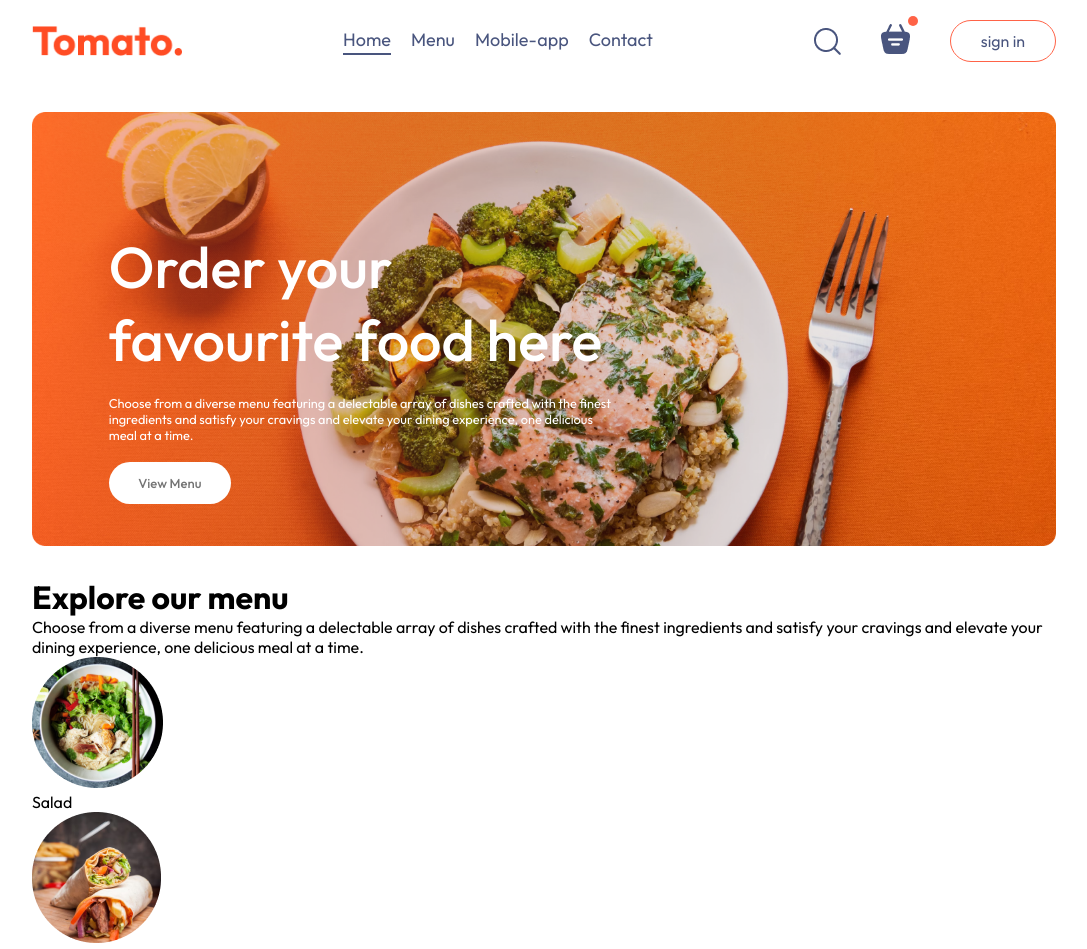
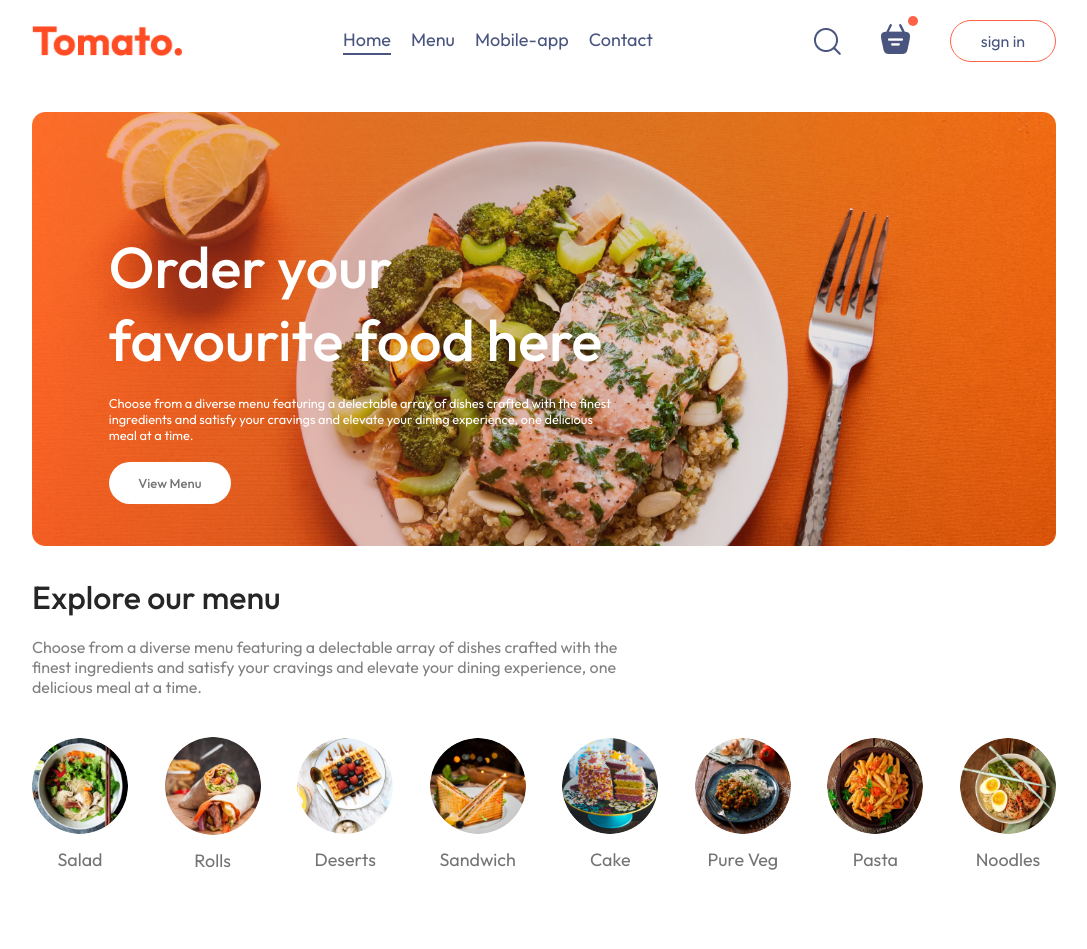
Before and after one commit to Vaibhav-kesarwani/Food-delivery-website, a React (Vite) app in the folder frontend/: page / in a window 1280 px wide. Shown: the top 949 px of the page, without its empty margins (96-1183 px from the left). After the commit the page ends 892 px from the top, so only its background shows below. Built offline with nearby package versions, Linux system fonts and the light colour scheme.

Commit message:
styled the explore menu

```diff
--- a/frontend/src/components/ExploreMenu/ExploreMenu.css
+++ b/frontend/src/components/ExploreMenu/ExploreMenu.css
@@ -0,0 +1,44 @@
+.explore-menu {
+  display: flex;
+  flex-direction: column;
+  gap: 20px;
+}
+
+.explore-menu h1 {
+  color: #262626;
+  font-weight: 500;
+}
+
+.explore-menu-text {
+  max-width: 60%;
+  color: #808080;
+}
+
+.explore-menu-list {
+  display: flex;
+  justify-content: space-between;
+  align-items: center;
+  gap: 30px;
+  text-align: center;
+  margin: 20px 0;
+  overflow-x: scroll;
+}
+
+.explore-menu-list::-webkit-scrollbar {
+  display: none;
+}
+
+.explore-menu-list-item img {
+  width: 7.5vw;
+  min-width: 80px;
+  cursor: pointer;
+  border-radius: 50%;
+  transition: 0.2s;
+}
+
+.explore-menu-list-item p {
+  margin-top: 10px;
+  color: #747474;
+  font-size: max(1.4vw, 16px);
+  cursor: pointer;
+}
--- a/frontend/src/components/ExploreMenu/ExploreMenu.jsx
+++ b/frontend/src/components/ExploreMenu/ExploreMenu.jsx
@@ -14,7 +14,7 @@
       <div className="explore-menu-list">
         {menu_list.map((item, index) => {
           return (
-            <div key={index} className="explore-menu-list">
+            <div key={index} className="explore-menu-list-item">
               <img src={item.menu_image} />
               <p>{item.menu_name}</p>
             </div>
```
